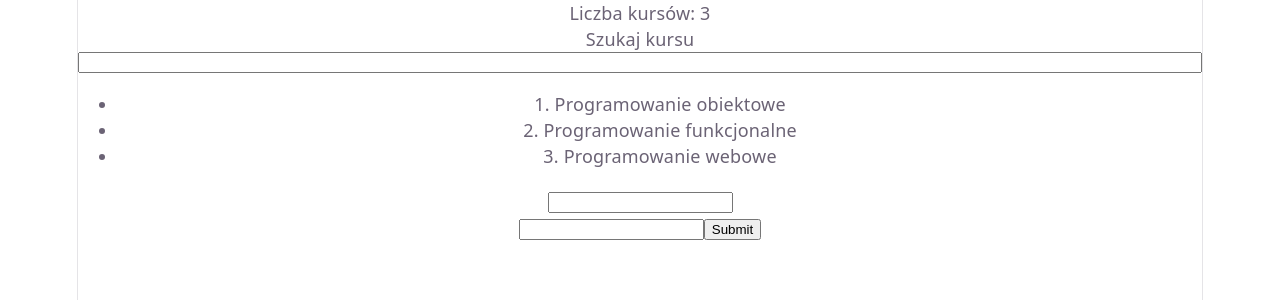
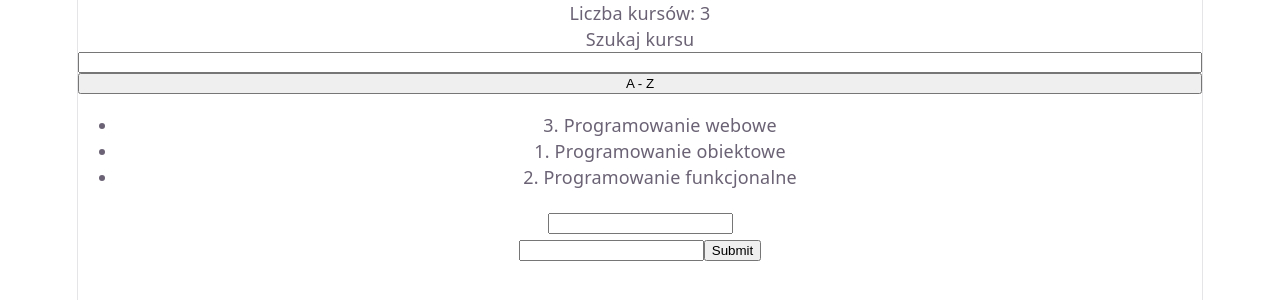
Before and after one commit to AntRa-cmyk/school_git, a React (Vite) app in the folder zadania/mb07/: page / in a window 1280 px wide. Shown: the top 300 px of the page. Built offline with nearby package versions, Linux system fonts and the light colour scheme.

Commit message:
Dodanie sortowania

```diff
--- a/zadania/mb07/src/App.jsx
+++ b/zadania/mb07/src/App.jsx
@@ -4,6 +4,7 @@ function App() {
 	let nameInput = useRef(null)
 	let numberInput = useRef(null)
 	const [filter, setFilter] = useState("")
+	const [sortAscending, setSortAscending] = useState(true)
 
 	const kursy = [
 		"Programowanie obiektowe",
@@ -11,9 +12,10 @@ function App() {
 		"Programowanie webowe",
 	]
 
-	const visible_list = kursy
+	let visible_list = kursy
 		.map((v, i) => { return{original_idx: i, value: v}})
 		.filter(v => v.value.toLowerCase().startsWith(filter.toLowerCase()))
+		.sort((a, b) => sortAscending ? b.value.localeCompare(a.value) : a.value.localeCompare(b.value))
 
 	function handleSubmit(e) {
 		e.preventDefault()
@@ -34,8 +36,9 @@ function App() {
 	return (
 		<>
 			<p> Liczba kursów: {kursy.length} </p>
-			<label for="filter_input"> Szukaj kursu </label>
+			<label htmlFor="filter_input"> Szukaj kursu </label>
 			<input name="filter_input" onChange={handleFilter}></input>
+			<button onClick={() => setSortAscending(!sortAscending)}>{sortAscending ? "A - Z" : "Z - A"}</button>
 			<ul>
 				{visible_list.map((v) => <li key={v.original_idx}> {v.original_idx + 1}. {v.value} </li>)}
 			</ul>
```
